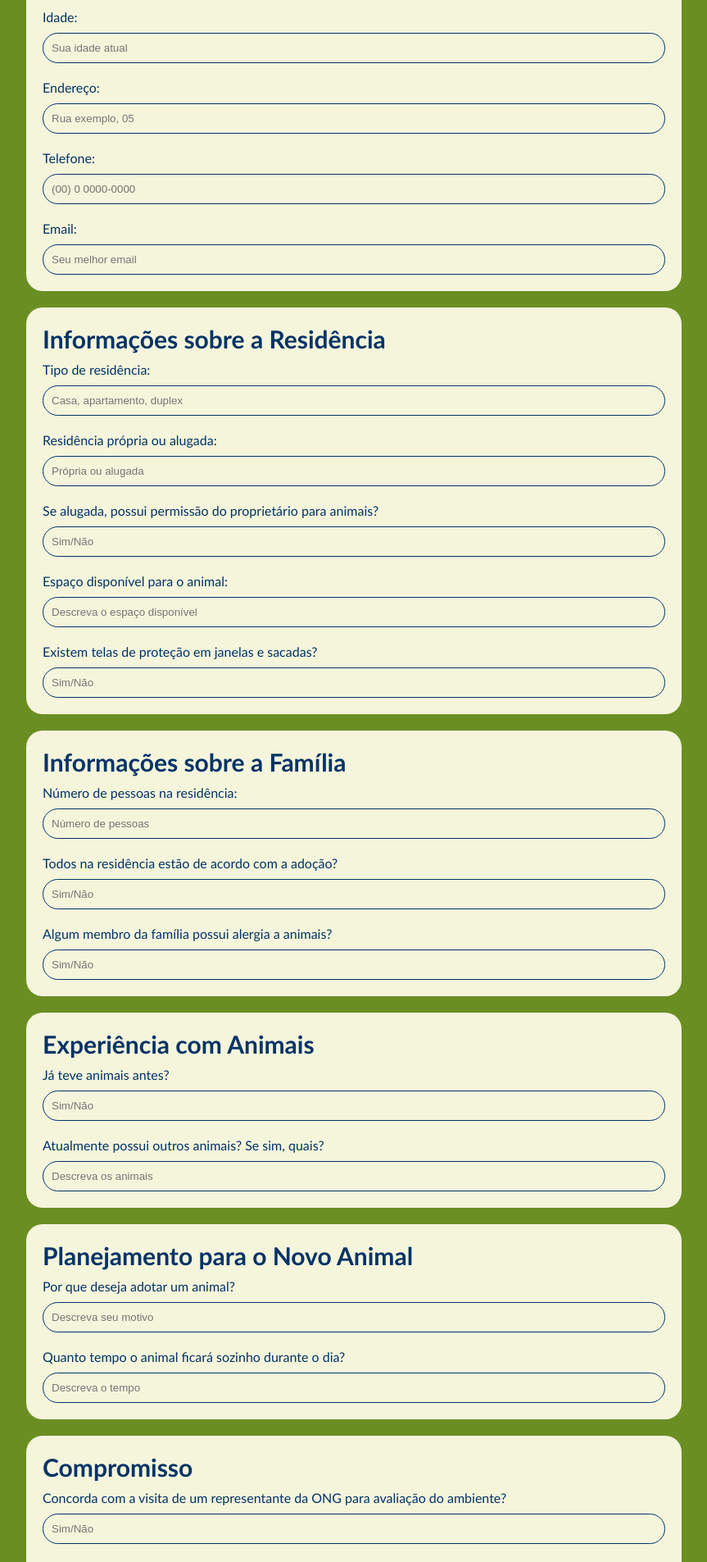
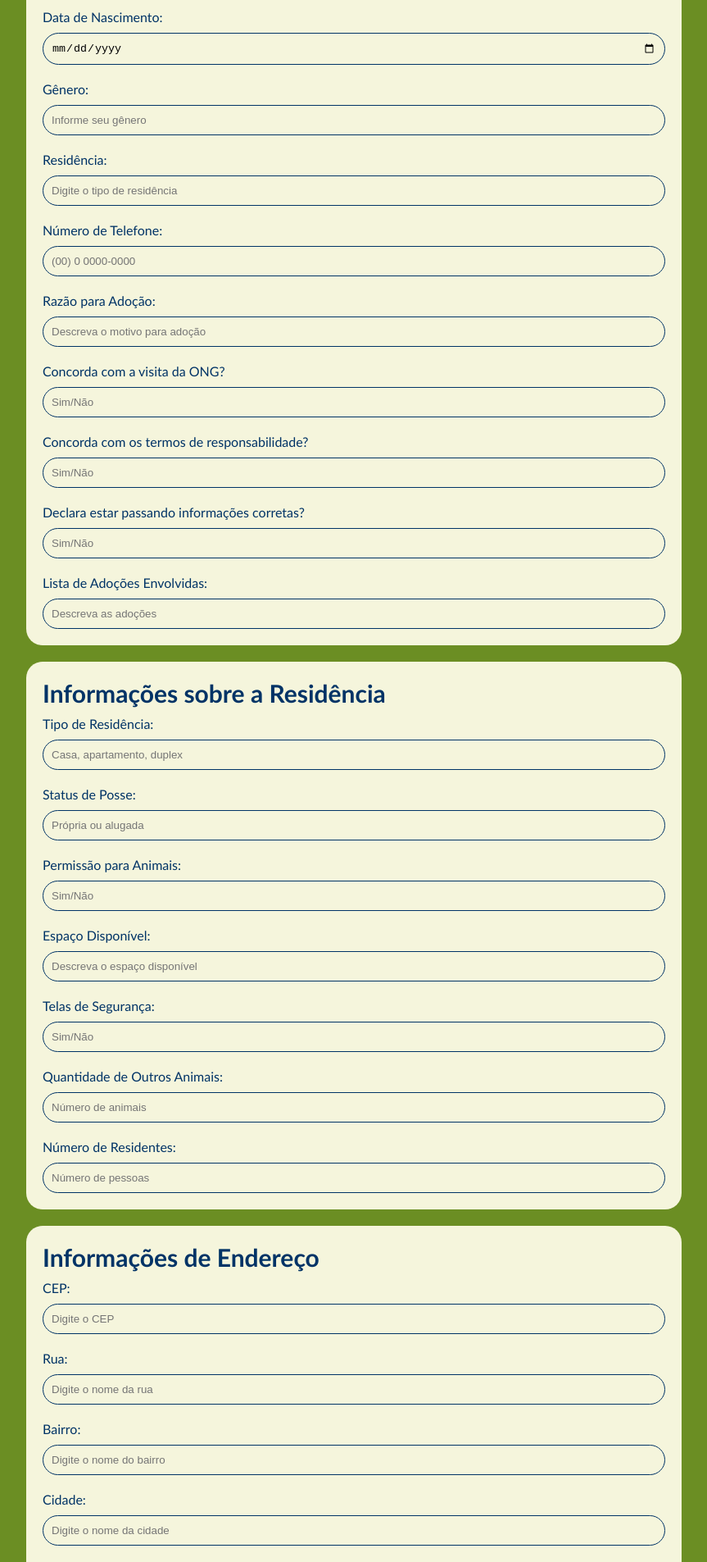
Before and after one commit to Thyale/AmigoFiel, an Angular app in the folder AmigoFielProject/: page /formulario in a window 1280 px wide. Shown: the part 360-2265 px from the top of the page at 82% size, without its empty margins (208-1071 px from the left). Built offline with nearby package versions, Linux system fonts and the light colour scheme.

Commit message:
Novo ajuste no form de adoção

```diff
--- a/AmigoFielProject/src/app/components/formulario/formulario.component.html
+++ b/AmigoFielProject/src/app/components/formulario/formulario.component.html
@@ -15,20 +15,40 @@
                         <input type="text" name="nome" id="nome" placeholder="Digite seu nome completo" [(ngModel)]="nome">
                     </div>
                     <div>
-                        <label for="idade">Idade:</label>
-                        <input type="number" name="idade" id="idade" placeholder="Sua idade atual" [(ngModel)]="idade">
+                        <label for="dataNascimento">Data de Nascimento:</label>
+                        <input type="date" name="dataNascimento" id="dataNascimento" [(ngModel)]="dataNascimento">
                     </div>
                     <div>
-                        <label for="endereco">Endereço:</label>
-                        <input type="text" name="endereco" id="endereco" placeholder="Rua exemplo, 05" [(ngModel)]="endereco">
+                        <label for="genero">Gênero:</label>
+                        <input type="text" name="genero" id="genero" placeholder="Informe seu gênero" [(ngModel)]="genero">
                     </div>
                     <div>
-                        <label for="telefone">Telefone:</label>
+                        <label for="residencia">Residência:</label>
+                        <input type="text" name="residencia" id="residencia" placeholder="Digite o tipo de residência" [(ngModel)]="residencia">
+                    </div>
+                    <div>
+                        <label for="telefone">Número de Telefone:</label>
                         <input type="tel" name="telefone" id="telefone" placeholder="(00) 0 0000-0000" [(ngModel)]="telefone">
                     </div>
                     <div>
-                        <label for="email">Email:</label>
-                        <input type="email" name="email" id="email" placeholder="Seu melhor email" [(ngModel)]="email">
+                        <label for="razaoAdocao">Razão para Adoção:</label>
+                        <input type="text" name="razaoAdocao" id="razaoAdocao" placeholder="Descreva o motivo para adoção" [(ngModel)]="razaoAdocao">
+                    </div>
+                    <div>
+                        <label for="concordaVisita">Concorda com a visita da ONG?</label>
+                        <input type="text" name="concordaVisita" id="concordaVisita" placeholder="Sim/Não" [(ngModel)]="concordaVisita">
+                    </div>
+                    <div>
+                        <label for="termoResponsabilidade">Concorda com os termos de responsabilidade?</label>
+                        <input type="text" name="termoResponsabilidade" id="termoResponsabilidade" placeholder="Sim/Não" [(ngModel)]="termoResponsabilidade">
+                    </div>
+                    <div>
+                        <label for="informacoesCorretas">Declara estar passando informações corretas?</label>
+                        <input type="text" name="informacoesCorretas" id="informacoesCorretas" placeholder="Sim/Não" [(ngModel)]="informacoesCorretas">
+                    </div>
+                    <div>
+                        <label for="listaAdocoes">Lista de Adoções Envolvidas:</label>
+                        <input type="text" name="listaAdocoes" id="listaAdocoes" placeholder="Descreva as adoções" [(ngModel)]="listaAdocoes">
                     </div>
                 </form>
             </div>
@@ -37,98 +57,58 @@
                 <h1>Informações sobre a Residência</h1>
                 <form>
                     <div>
-                        <label for="tipoResidencia">Tipo de residência:</label>
+                        <label for="tipoResidencia">Tipo de Residência:</label>
                         <input type="text" name="tipoResidencia" id="tipoResidencia" placeholder="Casa, apartamento, duplex" [(ngModel)]="tipoResidencia">
                     </div>
                     <div>
-                        <label for="residenciaPropria">Residência própria ou alugada:</label>
-                        <input type="text" name="residenciaPropria" id="residenciaPropria" placeholder="Própria ou alugada" [(ngModel)]="residenciaPropria">
+                        <label for="statusPosse">Status de Posse:</label>
+                        <input type="text" name="statusPosse" id="statusPosse" placeholder="Própria ou alugada" [(ngModel)]="statusPosse">
                     </div>
                     <div>
-                        <label for="permissaoAnimais">Se alugada, possui permissão do proprietário para animais?</label>
+                        <label for="permissaoAnimais">Permissão para Animais:</label>
                         <input type="text" name="permissaoAnimais" id="permissaoAnimais" placeholder="Sim/Não" [(ngModel)]="permissaoAnimais">
                     </div>
                     <div>
-                        <label for="espacoDisponivel">Espaço disponível para o animal:</label>
+                        <label for="espacoDisponivel">Espaço Disponível:</label>
                         <input type="text" name="espacoDisponivel" id="espacoDisponivel" placeholder="Descreva o espaço disponível" [(ngModel)]="espacoDisponivel">
                     </div>
                     <div>
-                        <label for="telasProtecao">Existem telas de proteção em janelas e sacadas?</label>
-                        <input type="text" name="telasProtecao" id="telasProtecao" placeholder="Sim/Não" [(ngModel)]="telasProtecao">
+                        <label for="telasSeguranca">Telas de Segurança:</label>
+                        <input type="text" name="telasSeguranca" id="telasSeguranca" placeholder="Sim/Não" [(ngModel)]="telasSeguranca">
+                    </div>
+                    <div>
+                        <label for="outrosAnimais">Quantidade de Outros Animais:</label>
+                        <input type="number" name="outrosAnimais" id="outrosAnimais" placeholder="Número de animais" [(ngModel)]="outrosAnimais">
+                    </div>
+                    <div>
+                        <label for="numeroResidentes">Número de Residentes:</label>
+                        <input type="number" name="numeroResidentes" id="numeroResidentes" placeholder="Número de pessoas" [(ngModel)]="numeroResidentes">
                     </div>
                 </form>
             </div>
 
             <div class="Dados">
-                <h1>Informações sobre a Família</h1>
+                <h1>Informações de Endereço</h1>
                 <form>
                     <div>
-                        <label for="numeroPessoas">Número de pessoas na residência:</label>
-                        <input type="number" name="numeroPessoas" id="numeroPessoas" placeholder="Número de pessoas" [(ngModel)]="numeroPessoas">
+                        <label for="cep">CEP:</label>
+                        <input type="text" name="cep" id="cep" placeholder="Digite o CEP" [(ngModel)]="cep">
                     </div>
                     <div>
-                        <label for="concordancia">Todos na residência estão de acordo com a adoção?</label>
-                        <input type="text" name="concordancia" id="concordancia" placeholder="Sim/Não" [(ngModel)]="concordancia">
+                        <label for="rua">Rua:</label>
+                        <input type="text" name="rua" id="rua" placeholder="Digite o nome da rua" [(ngModel)]="rua">
                     </div>
                     <div>
-                        <label for="alergias">Algum membro da família possui alergia a animais?</label>
-                        <input type="text" name="alergias" id="alergias" placeholder="Sim/Não" [(ngModel)]="alergias">
-                    </div>
-                </form>
-            </div>
-
-            <div class="Dados">
-                <h1>Experiência com Animais</h1>
-                <form>
-                    <div>
-                        <label for="jaTeveAnimais">Já teve animais antes?</label>
-                        <input type="text" name="jaTeveAnimais" id="jaTeveAnimais" placeholder="Sim/Não" [(ngModel)]="jaTeveAnimais">
+                        <label for="bairro">Bairro:</label>
+                        <input type="text" name="bairro" id="bairro" placeholder="Digite o nome do bairro" [(ngModel)]="bairro">
                     </div>
                     <div>
-                        <label for="possuiOutrosAnimais">Atualmente possui outros animais? Se sim, quais?</label>
-                        <input type="text" name="possuiOutrosAnimais" id="possuiOutrosAnimais" placeholder="Descreva os animais" [(ngModel)]="possuiOutrosAnimais">
-                    </div>
-                </form>
-            </div>
-
-            <div class="Dados">
-                <h1>Planejamento para o Novo Animal</h1>
-                <form>
-                    <div>
-                        <label for="motivoAdocao">Por que deseja adotar um animal?</label>
-                        <input type="text" name="motivoAdocao" id="motivoAdocao" placeholder="Descreva seu motivo" [(ngModel)]="motivoAdocao">
+                        <label for="cidade">Cidade:</label>
+                        <input type="text" name="cidade" id="cidade" placeholder="Digite o nome da cidade" [(ngModel)]="cidade">
                     </div>
                     <div>
-                        <label for="tempoSozinho">Quanto tempo o animal ficará sozinho durante o dia?</label>
-                        <input type="text" name="tempoSozinho" id="tempoSozinho" placeholder="Descreva o tempo" [(ngModel)]="tempoSozinho">
-                    </div>
-                </form>
-            </div>
-
-            <div class="Dados">
-                <h1>Compromisso</h1>
-                <form>
-                    <div>
-                        <label for="visitaRepresentante">Concorda com a visita de um representante da ONG para avaliação do ambiente?</label>
-                        <input type="text" name="visitaRepresentante" id="visitaRepresentante" placeholder="Sim/Não" [(ngModel)]="visitaRepresentante">
-                    </div>
-                    <div>
-                        <label for="termoResponsabilidade">Concorda em assinar um termo de responsabilidade pela adoção?</label>
-                        <input type="text" name="termoResponsabilidade" id="termoResponsabilidade" placeholder="Sim/Não" [(ngModel)]="termoResponsabilidade">
-                    </div>
-                </form>
-            </div>
-
-            <div class="Dados">
-                <h1>Termos e Condições</h1>
-                <form>
-                    <div>
-                        <label for="declaracao">Declaração de que as informações fornecidas são verdadeiras:</label>
-                        <input type="text" name="declaracao" id="declaracao" placeholder="Sim/Não" [(ngModel)]="declaracao">
-                    </div>
-                    <div>
-                        <label for="termosConcordancia">Concordância com os termos de adoção da ONG:</label>
-                        <input type="text" name="termosConcordancia" id="termosConcordancia" placeholder="Sim/Não" [(ngModel)]="termosConcordancia">
+                        <label for="estado">Estado:</label>
+                        <input type="text" name="estado" id="estado" placeholder="Digite o nome do estado" [(ngModel)]="estado">
                     </div>
                 </form>
             </div>
--- a/AmigoFielProject/src/app/components/formulario/formulario.component.ts
+++ b/AmigoFielProject/src/app/components/formulario/formulario.component.ts
@@ -4,84 +4,56 @@ import Swal from 'sweetalert2';
 @Component({
   selector: 'app-formulario',
   templateUrl: './formulario.component.html',
-  styleUrl: './formulario.component.css'
+  styleUrls: ['./formulario.component.css']
 })
 export class FormularioComponent {
   nome: string = '';
-  idade: number | null = null;
-  endereco: string = '';
+  dataNascimento: string = '';
+  genero: string = '';
+  residencia: string = '';
   telefone: string = '';
-  email: string = '';
-
+  razaoAdocao: string = '';
+  concordaVisita: string = '';
+  termoResponsabilidade: string = '';
+  informacoesCorretas: string = '';
+  listaAdocoes: string = '';
   tipoResidencia: string = '';
-  residenciaPropria: string = '';
+  statusPosse: string = '';
   permissaoAnimais: string = '';
   espacoDisponivel: string = '';
-  telasProtecao: string = '';
-
-  numeroPessoas: number | null = null;
-  concordancia: string = '';
-  alergias: string = '';
-
-  jaTeveAnimais: string = '';
-  possuiOutrosAnimais: string = '';
-
-  motivoAdocao: string = '';
-  tempoSozinho: string = '';
-
-  visitaRepresentante: string = '';
-  termoResponsabilidade: string = '';
-
-  declaracao: string = '';
-  termosConcordancia: string = '';
-
-  DadosAdote = {
-    nome: this.nome,
-    idade: this.idade,
-    endereco: this.endereco,
-    telefone: this.telefone,
-    email: this.email,
-    tipoResidencia: this.tipoResidencia,
-    residenciaPropria: this.residenciaPropria,
-    permissaoAnimais: this.permissaoAnimais,
-    espacoDisponivel: this.espacoDisponivel,
-    telasProtecao: this.telasProtecao,
-    numeroPessoas: this.numeroPessoas,
-    concordancia: this.concordancia,
-    alergias: this.alergias,
-    jaTeveAnimais: this.jaTeveAnimais,
-    possuiOutrosAnimais: this.possuiOutrosAnimais,
-    motivoAdocao: this.motivoAdocao,
-    tempoSozinho: this.tempoSozinho,
-    visitaRepresentante: this.visitaRepresentante,
-    termoResponsabilidade: this.termoResponsabilidade,
-    declaracao: this.declaracao,
-    termosConcordancia: this.termosConcordancia
-  };
+  telasSeguranca: string = '';
+  outrosAnimais: number | null = null;
+  numeroResidentes: number | null = null;
+  cep: string = '';
+  rua: string = '';
+  bairro: string = '';
+  cidade: string = '';
+  estado: string = '';
 
   EnviarForm() {
     if (
       this.nome === '' ||
-      this.idade === null ||
-      this.endereco === '' ||
+      this.dataNascimento === '' ||
+      this.genero === '' ||
+      this.residencia === '' ||
       this.telefone === '' ||
-      this.email === '' ||
+      this.razaoAdocao === '' ||
+      this.concordaVisita === '' ||
+      this.termoResponsabilidade === '' ||
+      this.informacoesCorretas === '' ||
+      this.listaAdocoes === '' ||
       this.tipoResidencia === '' ||
-      this.residenciaPropria === '' ||
+      this.statusPosse === '' ||
       this.permissaoAnimais === '' ||
       this.espacoDisponivel === '' ||
-      this.telasProtecao === '' ||
-      this.numeroPessoas === null ||
-      this.concordancia === '' ||
-      this.alergias === '' ||
-      this.jaTeveAnimais === '' ||
-      this.possuiOutrosAnimais === '' ||
-      this.motivoAdocao === '' ||
-      this.tempoSozinho === '' ||
-      this.visitaRepresentante === '' ||
-      this.termoResponsabilidade === '' ||
-      this.declaracao === '' ||
-      this.termosConcordancia === ''
+      this.telasSeguranca === '' ||
+      this.outrosAnimais === null ||
+      this.numeroResidentes === null ||
+      this.cep === '' ||
+      this.rua === '' ||
+      this.bairro === '' ||
+      this.cidade === '' ||
+      this.estado === ''
     ) {
       Swal.fire({
         icon: 'error',
@@ -94,31 +66,34 @@ export class FormularioComponent {
         title: 'Formulário enviado com sucesso!',
         text: 'Estamos felizes que você decidiu adotar um novo amigo, vamos analisar seu perfil e em breve entraremos em contato!',
       });
-      this.DadosAdote = {
+
+      const dadosFormulario = {
         nome: this.nome,
-        idade: this.idade,
-        endereco: this.endereco,
+        dataNascimento: this.dataNascimento,
+        genero: this.genero,
+        residencia: this.residencia,
         telefone: this.telefone,
-        email: this.email,
+        razaoAdocao: this.razaoAdocao,
+        concordaVisita: this.concordaVisita,
+        termoResponsabilidade: this.termoResponsabilidade,
+        informacoesCorretas: this.informacoesCorretas,
+        listaAdocoes: this.listaAdocoes,
         tipoResidencia: this.tipoResidencia,
-        residenciaPropria: this.residenciaPropria,
+        statusPosse: this.statusPosse,
         permissaoAnimais: this.permissaoAnimais,
         espacoDisponivel: this.espacoDisponivel,
-        telasProtecao: this.telasProtecao,
-        numeroPessoas: this.numeroPessoas,
-        concordancia: this.concordancia,
-        alergias: this.alergias,
-        jaTeveAnimais: this.jaTeveAnimais,
-        possuiOutrosAnimais: this.possuiOutrosAnimais,
-        motivoAdocao: this.motivoAdocao,
-        tempoSozinho: this.tempoSozinho,
-        visitaRepresentante: this.visitaRepresentante,
-        termoResponsabilidade: this.termoResponsabilidade,
-        declaracao: this.declaracao,
-        termosConcordancia: this.termosConcordancia
+        telasSeguranca: this.telasSeguranca,
+        outrosAnimais: this.outrosAnimais,
+        numeroResidentes: this.numeroResidentes,
+        cep: this.cep,
+        rua: this.rua,
+        bairro: this.bairro,
+        cidade: this.cidade,
+        estado: this.estado
       };
-      localStorage.setItem('FormAdotante', JSON.stringify(this.DadosAdote))
+
+      console.log(dadosFormulario);
+      localStorage.setItem('FormAdotante', JSON.stringify(dadosFormulario));
     }
   }
-
 }
```
